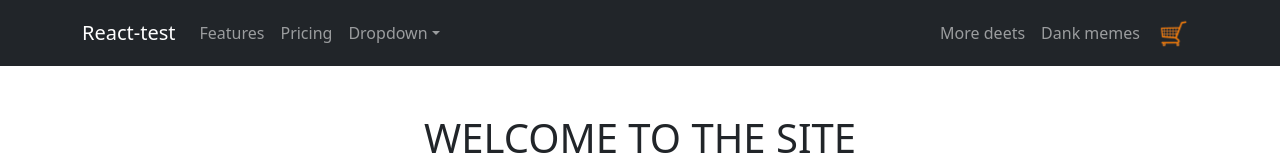
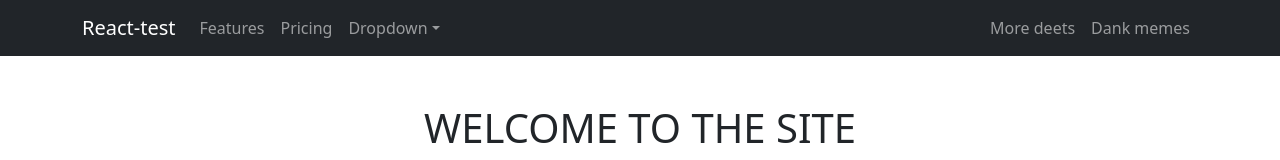
Before and after one commit to aziz4ammar/professional-react-website, a React (Create React App) app: page / in a window 1280 px wide. Shown: the top 160 px of the page. Built offline with nearby package versions, Linux system fonts and the light colour scheme.

Commit message:
commit number #102

```diff
--- a/src/Components/Navbar/Headder.jsx
+++ b/src/Components/Navbar/Headder.jsx
@@ -34,7 +34,7 @@ function CollapsibleExample() {
               </Nav.Link>
             </Nav>
           </Navbar.Collapse>
-          <a href="#"><img className='abc' src={abc} alt="" /></a>
+          {/* <a href="#"><img className='abc' src={abc} alt="" /></a> */}
         </Container>
       </Navbar>
       <br />
```
